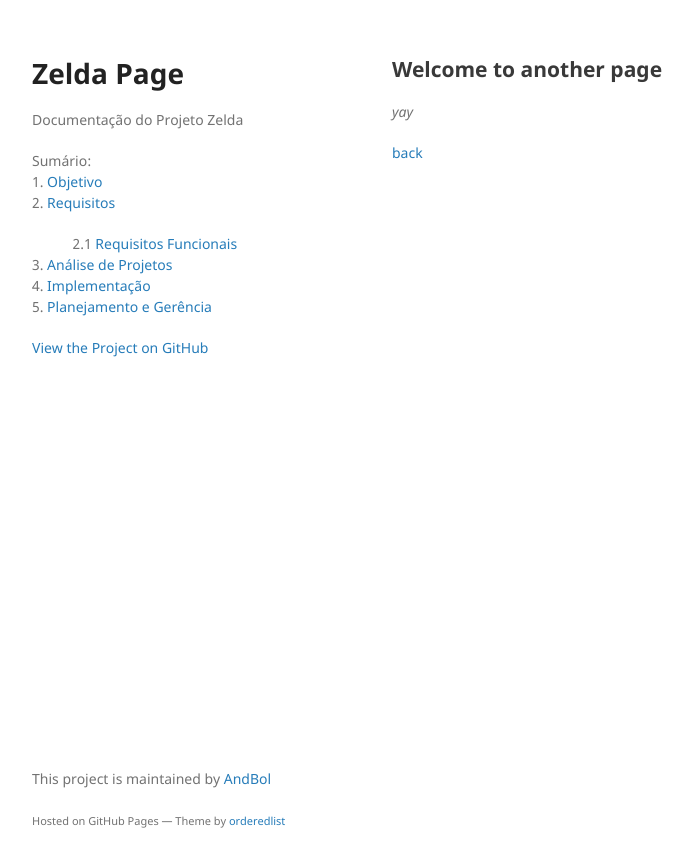
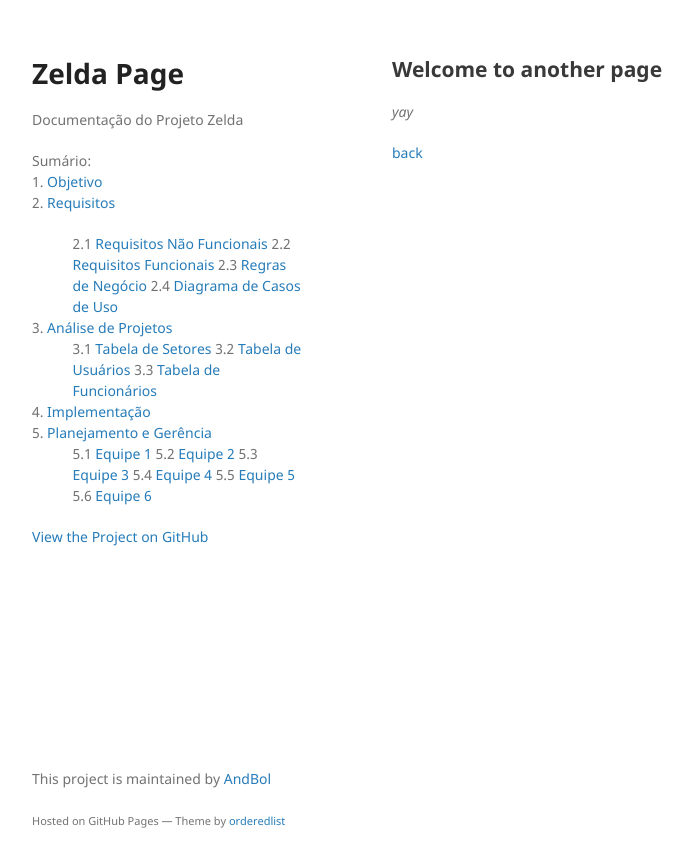
Before and after one commit to AndBol/zelda-gh-pages, a Jekyll site: the page built from docs/another-page.md, in a window 1280 px wide. Shown: the top 867 px of the page, without its empty margins (178-871 px from the left). Built offline with Jekyll 4.4.1, drawn with Linux system fonts in a browser that asks for light colours; our own code applies the rules of GitHub Pages for plain Markdown files.

Commit message:
feat: sumário com links atualizados no config.yml

```diff
--- a/docs/_config.yml
+++ b/docs/_config.yml
@@ -8,12 +8,27 @@ description: "
   1. <a href=\"#1-objetivo\">Objetivo</a> <br>
   2. <a href=\"#2-requisitos\">Requisitos</a> <br>
   <div class=\"tabula\">
-    2.1 <a href=\"#22-funcionais\">Requisitos Funcionais</a>
+    2.1 <a href=\"#21-não-funcionais\">Requisitos Não Funcionais</a>
+    2.2 <a href=\"#22-funcionais\">Requisitos Funcionais</a>
+    2.3 <a href=\"#23-regras-de-negocio\">Regras de Negócio</a>
+    2.4 <a href=\"#24-diagramas-de-caso-de-uso\">Diagrama de Casos de Uso</a>
   </div>
-  3. <a href=\"#3-analise-de-projeto\">Análise de Projetos</a> <br>
-  4. <a href=\"#4-implementacao\">Implementação</a> <br>
-  5. <a href=\"#5-planejamento-e-gerencia\">Planejamento e Gerência</a> <br>
-
+  3. <a href=\"#3-análise-de-projeto\">Análise de Projetos</a> <br>
+  <div class=\"tabula\">
+    3.1 <a href=\"#31-tabela-de-setor\">Tabela de Setores</a>
+    3.2 <a href=\"#32-tabela-de-usuário\">Tabela de Usuários</a>
+    3.3 <a href=\"#33-tabela-de-funcionário\">Tabela de Funcionários</a>
+  </div>
+  4. <a href=\"#4-implementação\">Implementação</a> <br>
+  5. <a href=\"#5-planejamento-e-gerência\">Planejamento e Gerência</a> <br>
+  <div class=\"tabula\">
+    5.1 <a href=\"#51-equipe-1\">Equipe 1</a>
+    5.2 <a href=\"#52-equipe-2\">Equipe 2</a>
+    5.3 <a href=\"#53-equipe-3\">Equipe 3</a>
+    5.4 <a href=\"#54-equipe-4\">Equipe 4</a>
+    5.5 <a href=\"#55-equipe-5\">Equipe 5</a>
+    5.6 <a href=\"#56-equipe-6\">Equipe 6</a>
+  </div>
 </p>
 "
 show_downloads: false
```
